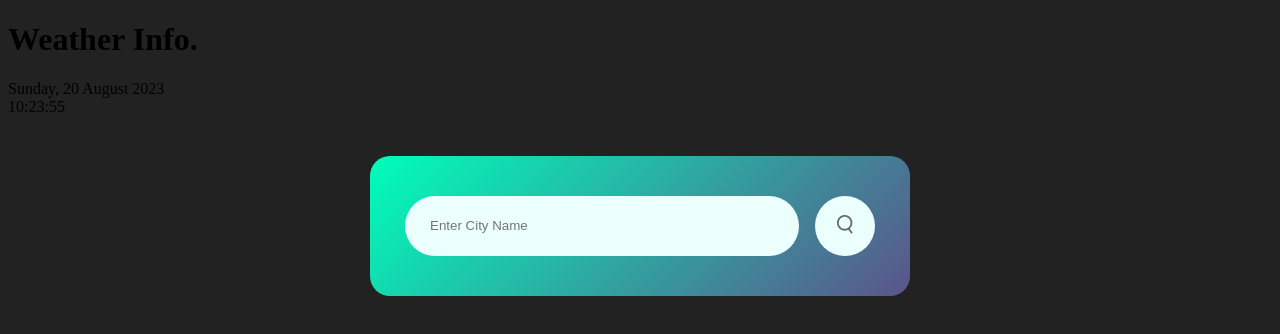
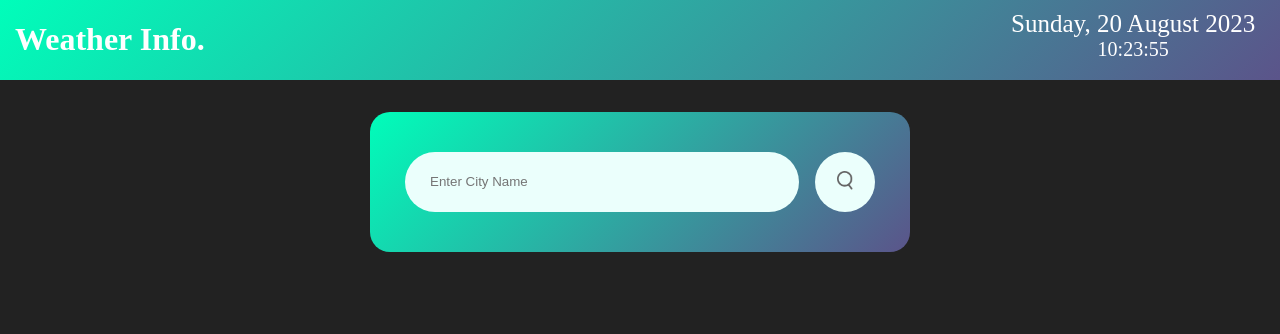
Before and after one commit to ayushofficial27/WeatherApp, a plain HTML site: page index.html in a window 1280 px wide. Drawn offline with Linux system fonts and the light colour scheme.

Commit message:
Update style.css

```diff
--- a/style.css
+++ b/style.css
@@ -86,3 +86,27 @@ margin-top: -6px;
     margin-top: 10px;
     display: none;
 }
+.nav {
+    background: linear-gradient(135deg, #00feba ,#5b548a);
+    color: white;
+    display: flex;
+    margin:-8px;
+    padding:0;
+
+}
+.nav h1{
+    font-weight: 800;
+    padding-left: 15px;
+
+}
+.container {
+    padding-top: 10px;
+    padding-left: 63%;
+    text-align: center;
+}
+.display-date {
+    font-size: 25px;
+}
+.display-time{
+    font-size: 20px;
+}
```
